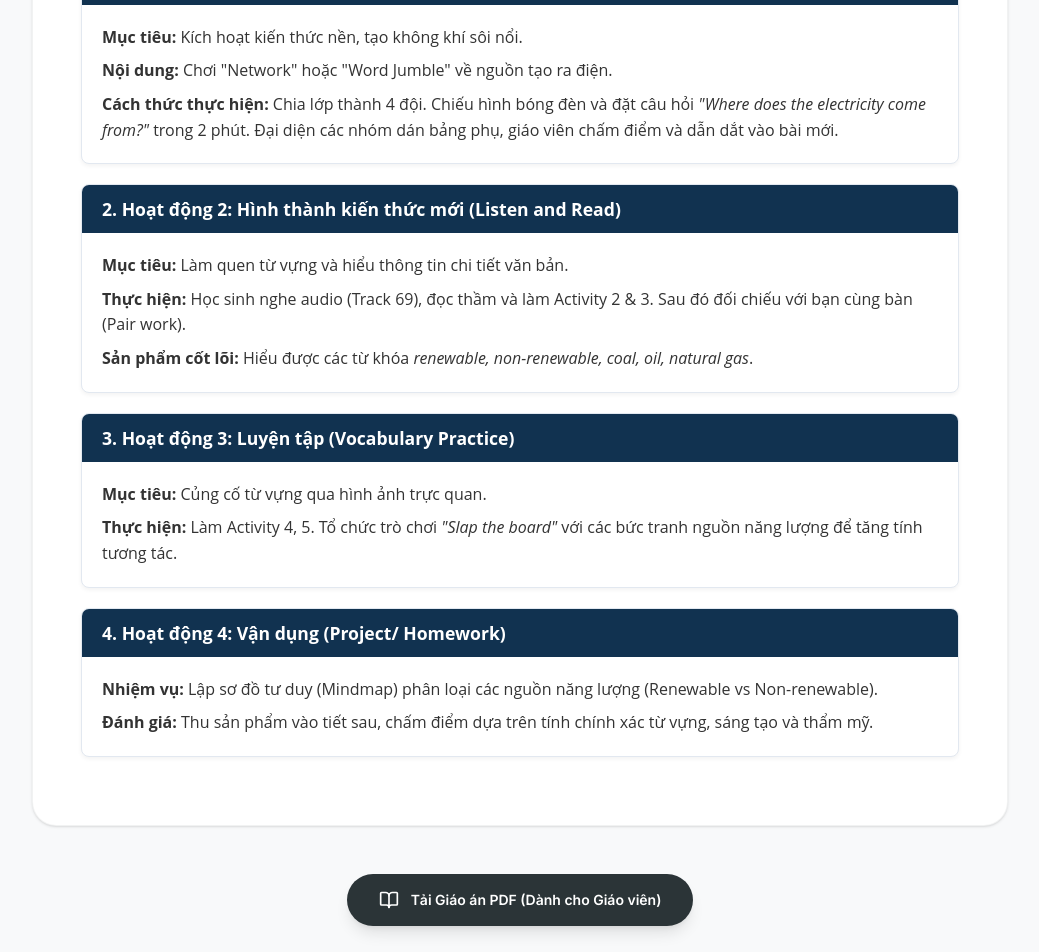
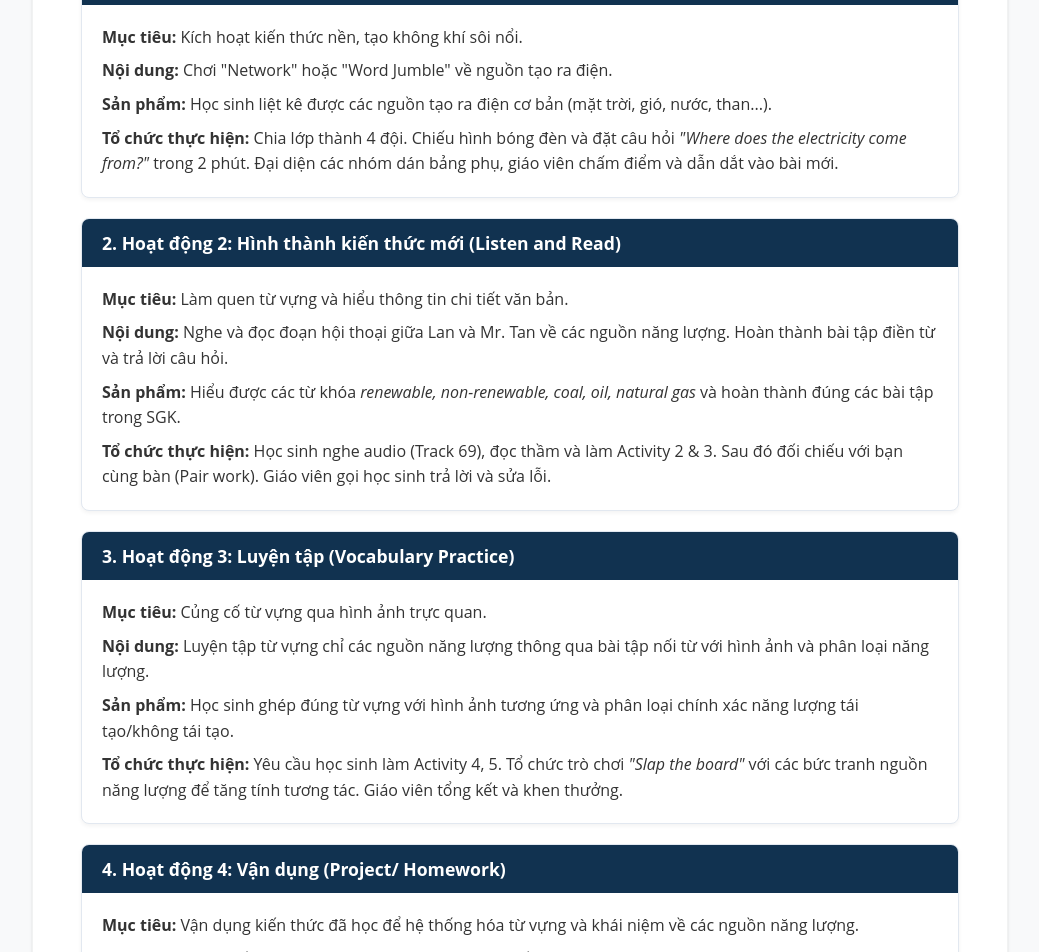
Before and after one commit to thangloi01nvy-lang/Chinhphuctienganh, a React (Vite) app: page /lesson-plan in a window 1280 px wide. Shown: the part 820-1772 px from the top of the page, without its empty margins (120-1159 px from the left). Built offline with nearby package versions, Linux system fonts and the light colour scheme.

Commit message:
feat: Add lesson plan activity details
Adds "Product" and clarifies "Implementation Method" for the first activity in the lesson plan, improving detail and clarity for educators.

```diff
--- a/src/pages/LessonPlan.tsx
+++ b/src/pages/LessonPlan.tsx
@@ -53,7 +53,8 @@ export default function LessonPlan() {
             <div style={{ padding: '20px' }}>
               <p style={{ marginBottom: '8px' }}><strong>Mục tiêu:</strong> Kích hoạt kiến thức nền, tạo không khí sôi nổi.</p>
               <p style={{ marginBottom: '8px' }}><strong>Nội dung:</strong> Chơi "Network" hoặc "Word Jumble" về nguồn tạo ra điện.</p>
-              <p style={{ margin: 0 }}><strong>Cách thức thực hiện:</strong> Chia lớp thành 4 đội. Chiếu hình bóng đèn và đặt câu hỏi <em>"Where does the electricity come from?"</em> trong 2 phút. Đại diện các nhóm dán bảng phụ, giáo viên chấm điểm và dẫn dắt vào bài mới.</p>
+              <p style={{ marginBottom: '8px' }}><strong>Sản phẩm:</strong> Học sinh liệt kê được các nguồn tạo ra điện cơ bản (mặt trời, gió, nước, than...).</p>
+              <p style={{ margin: 0 }}><strong>Tổ chức thực hiện:</strong> Chia lớp thành 4 đội. Chiếu hình bóng đèn và đặt câu hỏi <em>"Where does the electricity come from?"</em> trong 2 phút. Đại diện các nhóm dán bảng phụ, giáo viên chấm điểm và dẫn dắt vào bài mới.</p>
             </div>
           </div>
 
@@ -63,8 +64,9 @@ export default function LessonPlan() {
             </div>
             <div style={{ padding: '20px' }}>
               <p style={{ marginBottom: '8px' }}><strong>Mục tiêu:</strong> Làm quen từ vựng và hiểu thông tin chi tiết văn bản.</p>
-              <p style={{ marginBottom: '8px' }}><strong>Thực hiện:</strong> Học sinh nghe audio (Track 69), đọc thầm và làm Activity 2 & 3. Sau đó đối chiếu với bạn cùng bàn (Pair work).</p>
-              <p style={{ margin: 0 }}><strong>Sản phẩm cốt lõi:</strong> Hiểu được các từ khóa <em>renewable, non-renewable, coal, oil, natural gas</em>.</p>
+              <p style={{ marginBottom: '8px' }}><strong>Nội dung:</strong> Nghe và đọc đoạn hội thoại giữa Lan và Mr. Tan về các nguồn năng lượng. Hoàn thành bài tập điền từ và trả lời câu hỏi.</p>
+              <p style={{ marginBottom: '8px' }}><strong>Sản phẩm:</strong> Hiểu được các từ khóa <em>renewable, non-renewable, coal, oil, natural gas</em> và hoàn thành đúng các bài tập trong SGK.</p>
+              <p style={{ margin: 0 }}><strong>Tổ chức thực hiện:</strong> Học sinh nghe audio (Track 69), đọc thầm và làm Activity 2 & 3. Sau đó đối chiếu với bạn cùng bàn (Pair work). Giáo viên gọi học sinh trả lời và sửa lỗi.</p>
             </div>
           </div>
 
@@ -74,7 +76,9 @@ export default function LessonPlan() {
             </div>
             <div style={{ padding: '20px' }}>
               <p style={{ marginBottom: '8px' }}><strong>Mục tiêu:</strong> Củng cố từ vựng qua hình ảnh trực quan.</p>
-              <p style={{ margin: 0 }}><strong>Thực hiện:</strong> Làm Activity 4, 5. Tổ chức trò chơi <em>"Slap the board"</em> với các bức tranh nguồn năng lượng để tăng tính tương tác.</p>
+              <p style={{ marginBottom: '8px' }}><strong>Nội dung:</strong> Luyện tập từ vựng chỉ các nguồn năng lượng thông qua bài tập nối từ với hình ảnh và phân loại năng lượng.</p>
+              <p style={{ marginBottom: '8px' }}><strong>Sản phẩm:</strong> Học sinh ghép đúng từ vựng với hình ảnh tương ứng và phân loại chính xác năng lượng tái tạo/không tái tạo.</p>
+              <p style={{ margin: 0 }}><strong>Tổ chức thực hiện:</strong> Yêu cầu học sinh làm Activity 4, 5. Tổ chức trò chơi <em>"Slap the board"</em> với các bức tranh nguồn năng lượng để tăng tính tương tác. Giáo viên tổng kết và khen thưởng.</p>
             </div>
           </div>
 
@@ -83,8 +87,10 @@ export default function LessonPlan() {
               <h4 style={{ margin: 0, fontSize: '1.1rem', fontWeight: 'bold' }}>4. Hoạt động 4: Vận dụng (Project/ Homework)</h4>
             </div>
             <div style={{ padding: '20px' }}>
-              <p style={{ marginBottom: '8px' }}><strong>Nhiệm vụ:</strong> Lập sơ đồ tư duy (Mindmap) phân loại các nguồn năng lượng (Renewable vs Non-renewable).</p>
-              <p style={{ margin: 0 }}><strong>Đánh giá:</strong> Thu sản phẩm vào tiết sau, chấm điểm dựa trên tính chính xác từ vựng, sáng tạo và thẩm mỹ.</p>
+              <p style={{ marginBottom: '8px' }}><strong>Mục tiêu:</strong> Vận dụng kiến thức đã học để hệ thống hóa từ vựng và khái niệm về các nguồn năng lượng.</p>
+              <p style={{ marginBottom: '8px' }}><strong>Nội dung:</strong> Lập sơ đồ tư duy (Mindmap) phân loại các nguồn năng lượng (Renewable vs Non-renewable).</p>
+              <p style={{ marginBottom: '8px' }}><strong>Sản phẩm:</strong> Sơ đồ tư duy hoàn chỉnh, trình bày rõ ràng, sáng tạo và chính xác về mặt từ vựng.</p>
+              <p style={{ margin: 0 }}><strong>Tổ chức thực hiện:</strong> Giáo viên giao bài tập về nhà. Học sinh thực hiện cá nhân hoặc theo nhóm nhỏ. Thu sản phẩm vào tiết sau, chấm điểm dựa trên tính chính xác từ vựng, sáng tạo và thẩm mỹ.</p>
             </div>
           </div>
 
```
